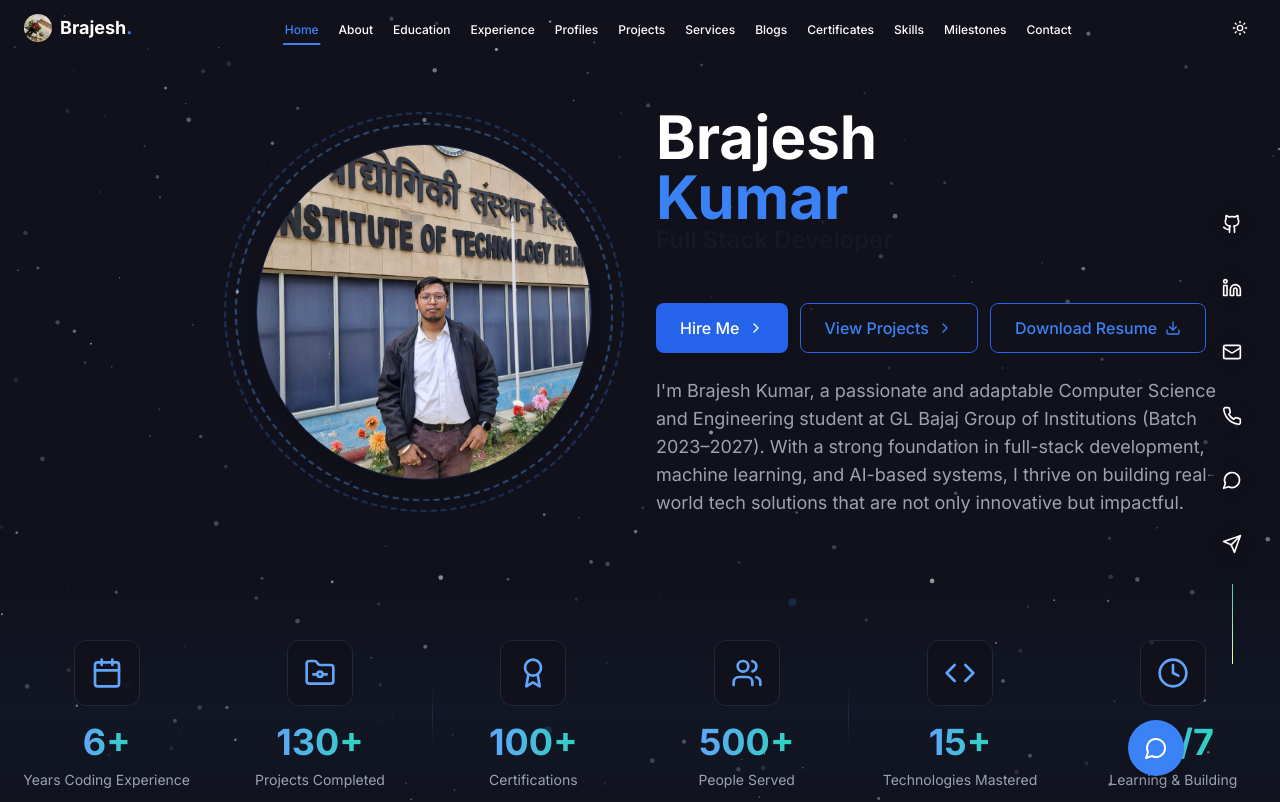
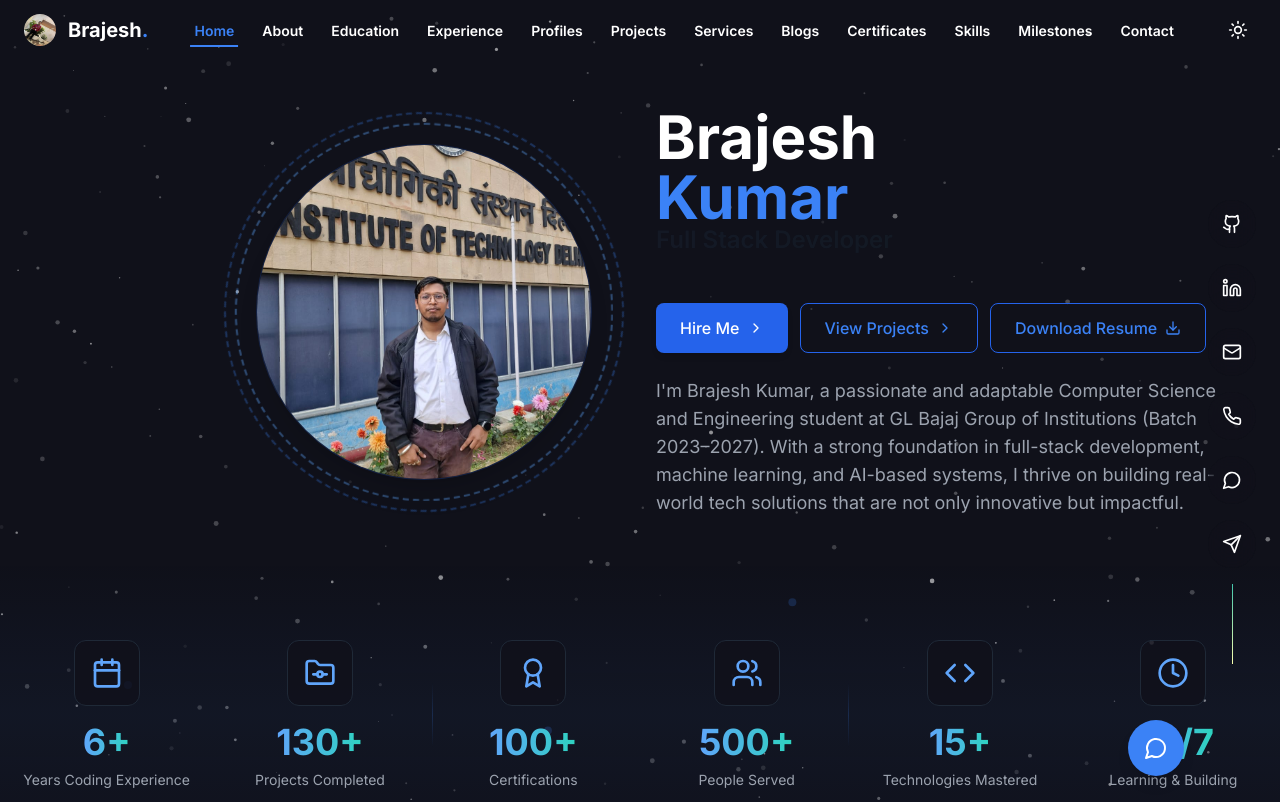
Before and after one commit to b90649577-web/Portfolio_New, a React (Vite) app: page / in a window 1280 px wide. Shown: the top 802 px of the page. Built offline with nearby package versions, Linux system fonts and the light colour scheme.

Commit message:
Increase navbar font size for better readability

```diff
--- a/src/components/common/Navbar.tsx
+++ b/src/components/common/Navbar.tsx
@@ -49,11 +49,11 @@ const Navbar = () => {
           initial={{ opacity: 0, x: -20 }}
           animate={{ opacity: 1, x: 0 }}
           transition={{ duration: 0.5 }}
-          className="text-lg font-bold flex items-center gap-2 flex-shrink-0"
+          className="text-xl font-bold flex items-center gap-3 flex-shrink-0"
         >
           <Link
             to="/"
-            className="flex items-center gap-2"
+            className="flex items-center gap-3"
             title="Brajesh Kumar - AI Engineer, EdTech-Community founder & Full Stack Developer Portfolio"
             aria-label="Go to homepage - Brajesh Kumar EdTech-Community Portfolio"
           >
@@ -61,7 +61,7 @@ const Navbar = () => {
               darkSrc="/personal-dark.jpg"
               lightSrc="/personal-light.jpg"
               alt="Brajesh Kumar - AI Engineer, EdTech-Community founder & Full Stack Developer"
-              className="h-7 w-7 rounded-full"
+              className="h-8 w-8 rounded-full"
             />
             <span>
               Brajesh<span className="text-primary-500">.</span>
@@ -74,7 +74,7 @@ const Navbar = () => {
           initial={{ opacity: 0, y: -10 }}
           animate={{ opacity: 1, y: 0 }}
           transition={{ duration: 0.5, delay: 0.2 }}
-          className="hidden lg:flex items-center space-x-1 flex-wrap justify-center flex-1 mx-4"
+          className="hidden lg:flex items-center space-x-1 flex-wrap justify-center flex-1 mx-6"
           role="menubar"
         >
           {navLinks.map((link) => (
@@ -83,7 +83,7 @@ const Navbar = () => {
                 to={link.path}
                 title={link.title}
                 aria-label={link.ariaLabel}
-                className={`nav-link text-xs px-2 py-2 whitespace-nowrap ${
+                className={`nav-link text-sm px-3 py-2 whitespace-nowrap ${
                   location.pathname === link.path ? 'active' : ''
                 }`}
                 role="menuitem"
@@ -94,7 +94,7 @@ const Navbar = () => {
           ))}
         </motion.ul>
 
-        <div className="flex items-center gap-2 flex-shrink-0">
+        <div className="flex items-center gap-3 flex-shrink-0">
           {/* Theme Toggle Button */}
           <motion.button
             initial={{ opacity: 0, scale: 0.5 }}
@@ -106,9 +106,9 @@ const Navbar = () => {
             title={`Switch to ${theme === 'dark' ? 'light' : 'dark'} theme`}
           >
             {theme === 'dark' ? (
-              <Sun className="w-4 h-4" aria-hidden="true" />
+              <Sun className="w-5 h-5" aria-hidden="true" />
             ) : (
-              <Moon className="w-4 h-4" aria-hidden="true" />
+              <Moon className="w-5 h-5" aria-hidden="true" />
             )}
           </motion.button>
 
@@ -120,7 +120,7 @@ const Navbar = () => {
             aria-expanded={mobileMenuOpen}
             title={mobileMenuOpen ? 'Close navigation menu' : 'Open navigation menu'}
           >
-            {mobileMenuOpen ? <X size={20} aria-hidden="true" /> : <Menu size={20} aria-hidden="true" />}
+            {mobileMenuOpen ? <X size={22} aria-hidden="true" /> : <Menu size={22} aria-hidden="true" />}
           </button>
         </div>
       </nav>
@@ -143,7 +143,7 @@ const Navbar = () => {
                   to={link.path}
                   title={link.title}
                   aria-label={link.ariaLabel}
-                  className={`block px-4 py-3 hover:bg-light-bg dark:hover:bg-dark-bg ${
+                  className={`block px-4 py-3 text-base font-medium hover:bg-light-bg dark:hover:bg-dark-bg transition-colors ${
                     location.pathname === link.path ? 'text-primary-500' : ''
                   }`}
                   onClick={() => setMobileMenuOpen(false)}
--- a/src/index.css
+++ b/src/index.css
@@ -32,10 +32,10 @@ body {
   }
 
   .nav-link {
-    @apply px-3 py-2 text-sm md:text-base lg:text-lg relative hover:text-primary-400 transition-all duration-300
+    @apply px-3 py-2 text-lg md:text-xl lg:text-xl relative hover:text-primary-400 transition-all duration-300
     after:content-[''] after:absolute after:w-0 after:h-0.5 after:bg-primary-500
     after:left-1/2 after:-translate-x-1/2 after:bottom-0 after:transition-all
-    hover:after:w-3/4 font-medium;
+    hover:after:w-3/4 font-semibold;
   }
 
   .nav-link.active {
```
